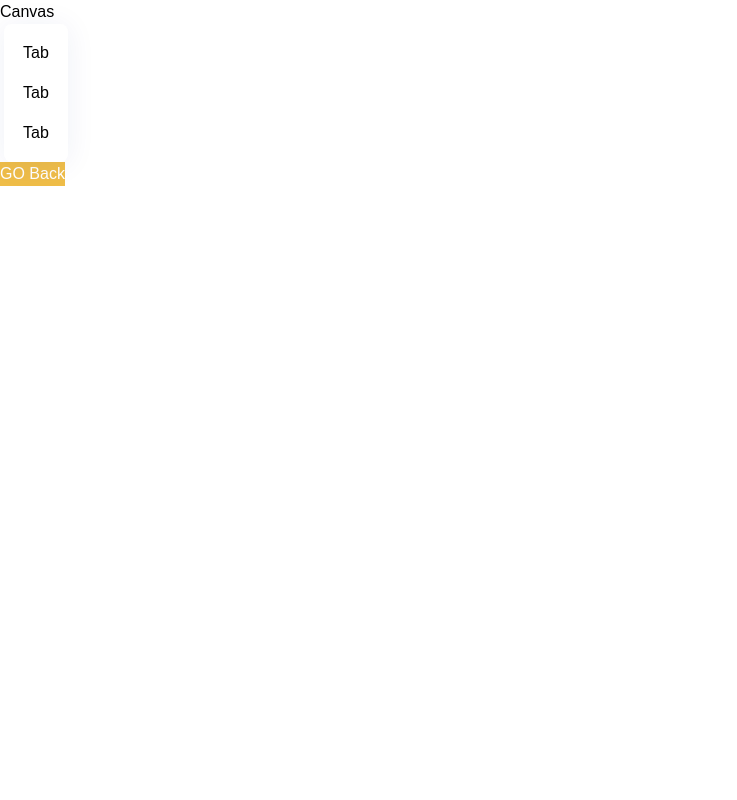
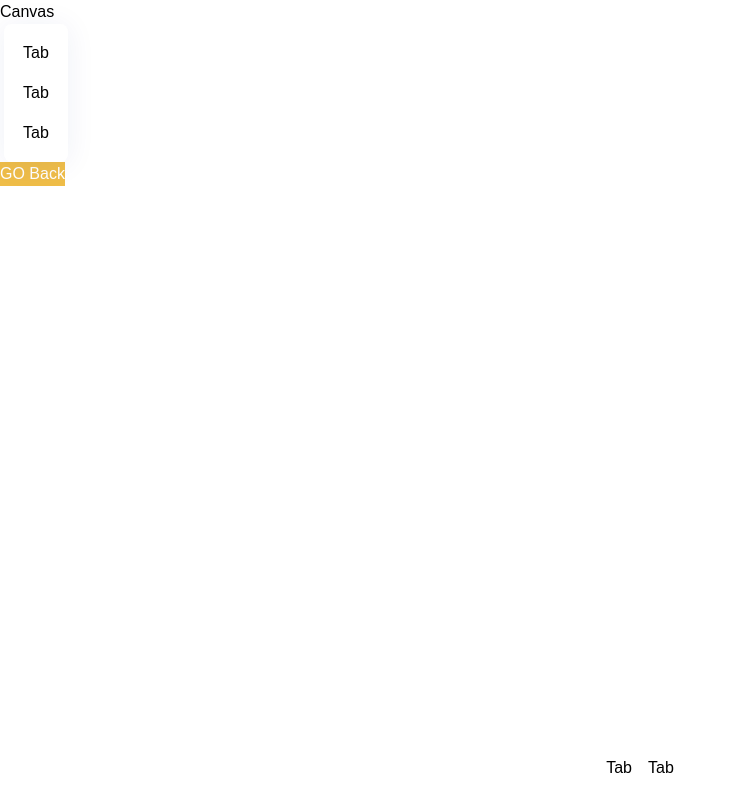
Before and after one commit to iveltondequeiroz/ai-3d-products-costumizer, a React (Vite) app in the folder client/: page / in a window 1280 px wide. Both pictures are taken after a click on the button "Customize It". Shown: the whole page, without its empty margins (0-737 px from the left). Built offline with nearby package versions, Linux system fonts and the light colour scheme; a web font is replaced by a local one.

Commit message:
add filter tabs

```diff
--- a/client/src/pages/Customizer.jsx
+++ b/client/src/pages/Customizer.jsx
@@ -42,6 +42,20 @@
               handleClick={() => state.intro = true}
               customStyles="w-fit px-4 py-2.5 font-bold text-small"
             />
+          </motion.div>
+          <motion.div
+            className="filtertabs-container"
+            {...slideAnimation('up')}
+          >
+            {FilterTabs.map((tab) => (
+              <Tab
+                key={tab.name}
+                tab={tab}
+                isFilterTab
+                isActiveTab=""
+                handleClick={()=> {}}
+              />
+            ))}
 
           </motion.div>
         </>
```
